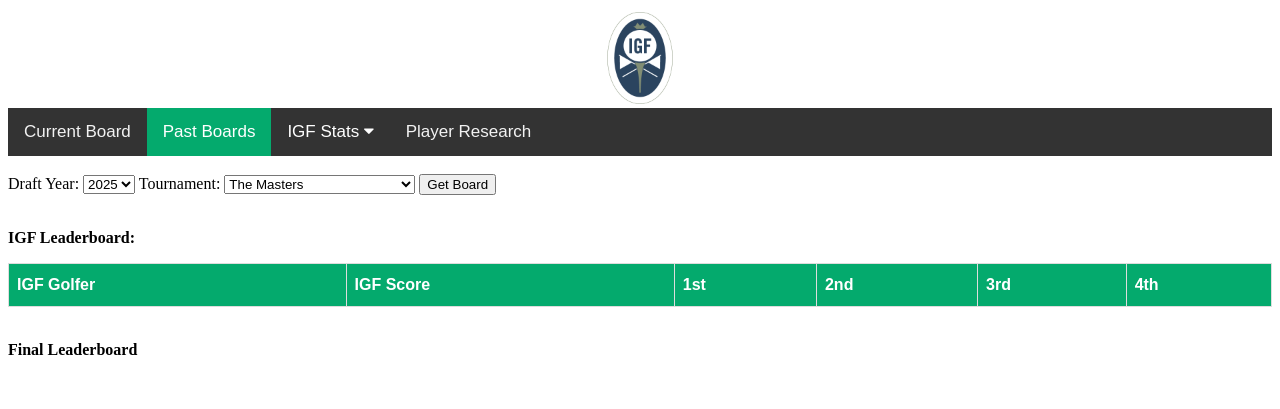
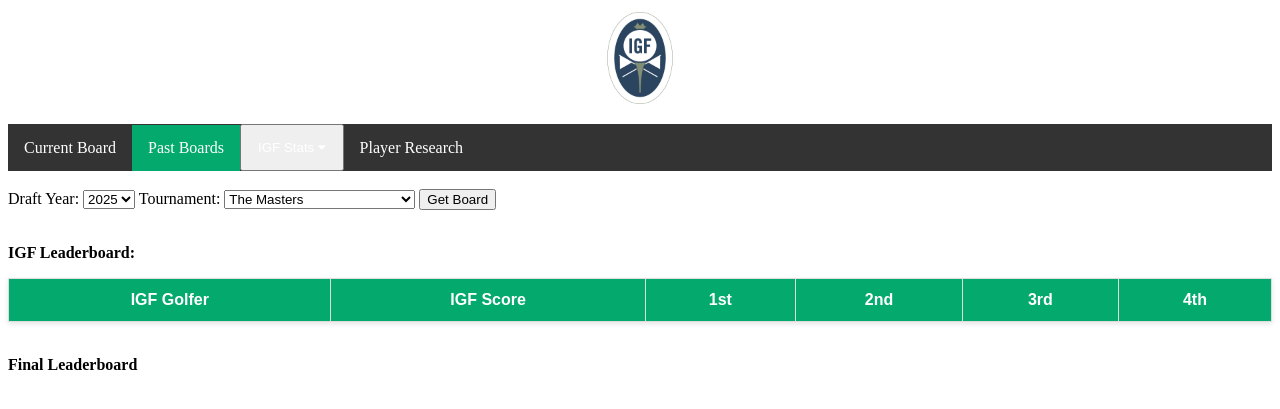
Before and after one commit to dquinn720/theIGF, a Flask app: page /past in a window 1280 px wide. Shown: the top 409 px of the page. Run offline with Flask 3, Linux system fonts and the light colour scheme; lists and menus that the app fills with data are empty; some libraries are stand-ins or nearby versions.

Commit message:
Update style.css

```diff
--- a/static/style.css
+++ b/static/style.css
@@ -1,147 +1,119 @@
-table.sortable {
-  font-family: Arial, Helvetica, sans-serif;
-  border-collapse: collapse;
-  width: 100%;
+:root {
+  --primary: #04AA6D;
+  --dark: #333;
+  --light-bg: #f2f2f2;
+  --hover-bg: #ddd;
+  --font-sans: Arial, Helvetica, sans-serif;
+  --transition: 0.3s;
 }
 
-table.sortable td, table.sortable th {
-  border: 1px solid #ddd;
-  padding: 8px;
+/* Header logo */
+.header-image {
+  background: url("/static/images/IGF_Logo.png") center/contain no-repeat;
+  height: 100px;
+  margin-bottom: 1rem;
 }
 
-table.sortable tr:nth-child(even){background-color: #f2f2f2;}
-
-table.sortable tr:hover {background-color: #ddd;}
-
-table.sortable  th {
-  padding-top: 12px;
-  padding-bottom: 12px;
-  text-align: left;
-  background-color: #04AA6D;
-  color: white;
+/* Topnav */
+.topnav {
+  display: flex; align-items: center;
+  background: var(--dark);
+  flex-wrap: wrap;
+  position: sticky; top: 0; z-index: 100;
+}
+.topnav a,
+.subnavbtn {
+  color: #fff;
+  padding: 14px 16px;
+  text-decoration: none;
+  transition: background var(--transition);
+}
+.topnav a.active,
+.topnav a:hover,
+.subnavbtn:hover {
+  background: var(--primary);
 }
 
-
-.header-image {
-background-image: url("/static/images/IGF_Logo.png");
-background-position: center;
-background-repeat: no-repeat;
-background-size: contain;
-text-align:center;
-height: 100px;
-}
-
-/* Add a black background color to the top navigation */
-.topnav {
-  background-color: #333;
-  overflow: hidden;
-}
-
-/* Style the links inside the navigation bar */
-.topnav a {
-  float: left;
-  display: block;
-  color: #f2f2f2;
-  text-align: center;
-  padding: 14px 16px;
-  text-decoration: none;
-  font-size: 17px;
-  font-family: Arial, Helvetica, sans-serif;
-}
-
-/* Change the color of links on hover */
-.topnav a:hover {
-  background-color: #ddd;
-  color: black;
-}
-
-/* Add an active class to highlight the current page */
-.topnav a.active {
-  background-color: #04AA6D;
-  color: white;
-}
-
-/* Hide the link that should open and close the topnav on small screens */
+/* Hamburger icon */
 .topnav .icon {
   display: none;
+  margin-left: auto;
+  cursor: pointer;
 }
-
-/* When the screen is less than 600 pixels wide, hide all links, except for the first one ("Home"). Show the link that contains should open and close the topnav (.icon) */
-@media screen and (max-width: 600px) {
-  .topnav a: {display: none;}
-  .topnav a.icon {
-    float: right;
+@media (max-width: 600px) {
+  .topnav a:not(:first-child),
+  .subnav {
+    display: none;
+  }
+  .topnav .icon {
     display: block;
   }
 }
-
-/* The "responsive" class is added to the topnav with JavaScript when the user clicks on the icon. This class makes the topnav look good on small screens (display the links vertically instead of horizontally) */
-@media screen and (max-width: 600px) {
-  .topnav.responsive {position: relative;}
-  .topnav.responsive a.icon {
-    position: absolute;
-    right: 0;
-    top: 0;
-  }
-  .topnav.responsive a {
-    float: none;
-    display: block;
-    text-align: left;
-  }
+.topnav.responsive {
+  flex-direction: column;
+}
+.topnav.responsive a,
+.topnav.responsive .subnav {
+  display: block;
 }
 
-
-/* The subnavigation menu */
+/* Subnav dropdown */
 .subnav {
-  float: left;
-  overflow: hidden;
+  position: relative;
 }
-
-/* Subnav button */
-.subnav .subnavbtn {
-  border: none;
-  outline: none;
-  color: white;
-  background-color: inherit;
-  font-family: inherit;
-  margin: 0;
-  text-align: center;
-  padding: 14px 16px;
-  text-decoration: none;
-  font-size: 17px;
-  font-family: Arial, Helvetica, sans-serif;
-}
-
-
-/* Add a green background color to navigation links on hover */
-.navbar a:hover, .subnav:hover .subnavbtn {
-  background-color: #04AA6D;
-}
-
-/* Style the subnav content - positioned absolute */
 .subnav-content {
   display: none;
   position: absolute;
+  background: var(--primary);
+  width: 100%;
   left: 0;
-  background-color: #04AA6D;
-  width: 100%;
-  z-index: 1;
+  top: 100%;
 }
-
-/* Style the subnav links */
-.subnav-content a {
-  float: left;
-  color: white;
-  text-decoration: none;
-}
-
-/* Add a grey background color on hover */
-.subnav-content a:hover {
-  background-color: #eee;
-  color: black;
-}
-
-/* When you move the mouse over the subnav container, open the subnav content */
 .subnav:hover .subnav-content {
   display: block;
 }
+.subnav-content a {
+  color: #fff;
+  padding: 10px 16px;
+  display: block;
+  text-decoration: none;
+  transition: background var(--transition), color var(--transition);
+}
+.subnav-content a:hover {
+  background: #eee;
+  color: var(--dark);
+}
+
+/* Tables */
+.table-responsive {
+  overflow-x: auto;
+}
+table.sortable {
+  width: 100%;
+  border-collapse: collapse;
+  font-family: var(--font-sans);
+  box-shadow: 0 2px 5px rgba(0,0,0,0.1);
+}
+table.sortable th,
+table.sortable td {
+  padding: 12px;
+  border: 1px solid #ddd;
+  transition: background var(--transition);
+}
+table.sortable th {
+  background: var(--primary);
+  color: #fff;
+}
+table.sortable tr:nth-child(even) {
+  background: var(--light-bg);
+}
+table.sortable tr:hover {
+  background: var(--hover-bg);
+}
+
+/* Icon images in tables */
+.icon-img {
+  width: 24px;
+  vertical-align: middle;
+  margin-right: .5rem;
+}
```
